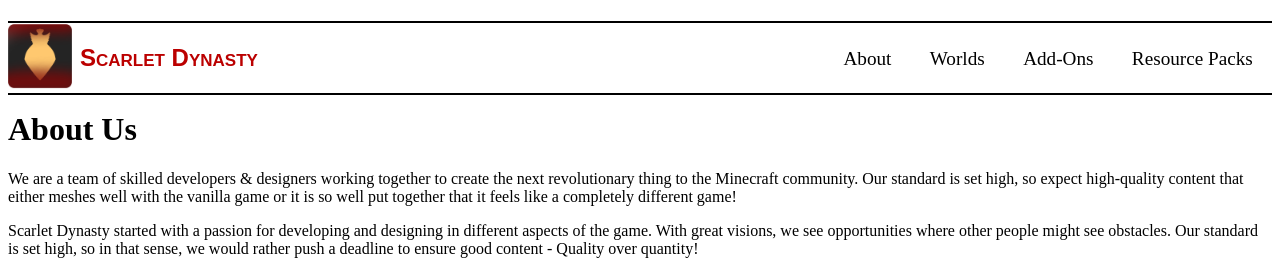
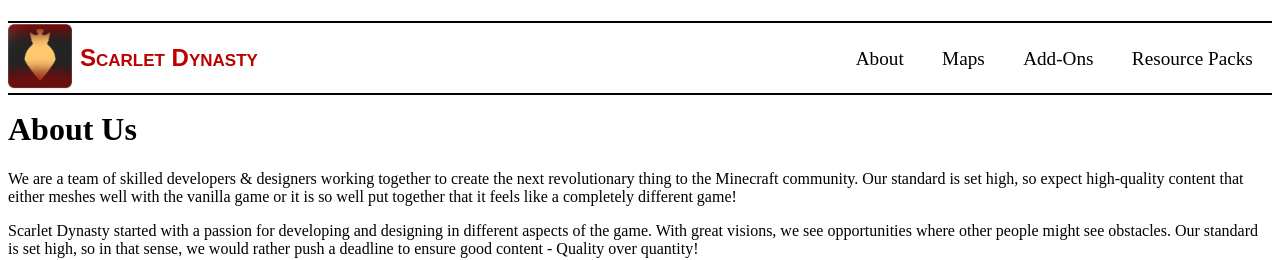
Before and after one commit to Scarlet-Dynasty/scarlet-dynasty.github.io, a Jekyll site: the page built from index.md, in a window 1280 px wide. Shown: the top 260 px of the page. Built offline with Jekyll 4.4.1, drawn with Linux system fonts in a browser that asks for light colours.

Commit message:
Update navigation.yml

```diff
--- a/_data/navigation.yml
+++ b/_data/navigation.yml
@@ -1,7 +1,7 @@
 - link: /
   text: About
-- link: /worlds
-  text: Worlds
+- link: /maps
+  text: Maps
 - link: /addons
   text: Add-Ons
 - link: /resource-packs
```
